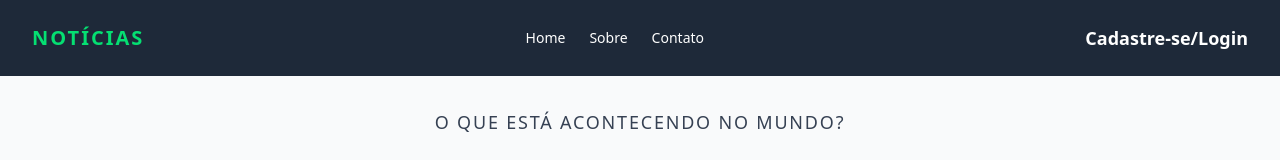
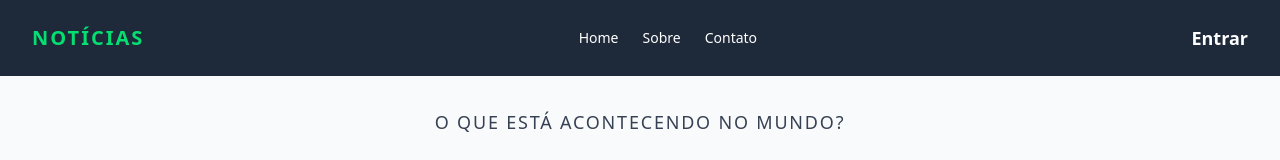
Before and after one commit to 1TDSPW-25/sistema-flow, a React (Vite) app: page / in a window 1280 px wide. Shown: the top 160 px of the page. Built offline with nearby package versions, Linux system fonts and the light colour scheme; no server answers; data requests are answered from the project's data file.

Commit message:
fix: Corrigindo navegação para o login.

```diff
--- a/src/components/Menu/Menu.tsx
+++ b/src/components/Menu/Menu.tsx
@@ -31,8 +31,8 @@ export default function Menu(){
 
 
       <div>
-        <Link to="/cadastro" className="text-white font-semibold text-lg hover:text-gray-400 transition duration-150">
-          Cadastre-se/Login
+        <Link to="/login" className="text-white font-semibold text-lg hover:text-gray-400 transition duration-150">
+          Entrar
         </Link>
 
       </div>
```
